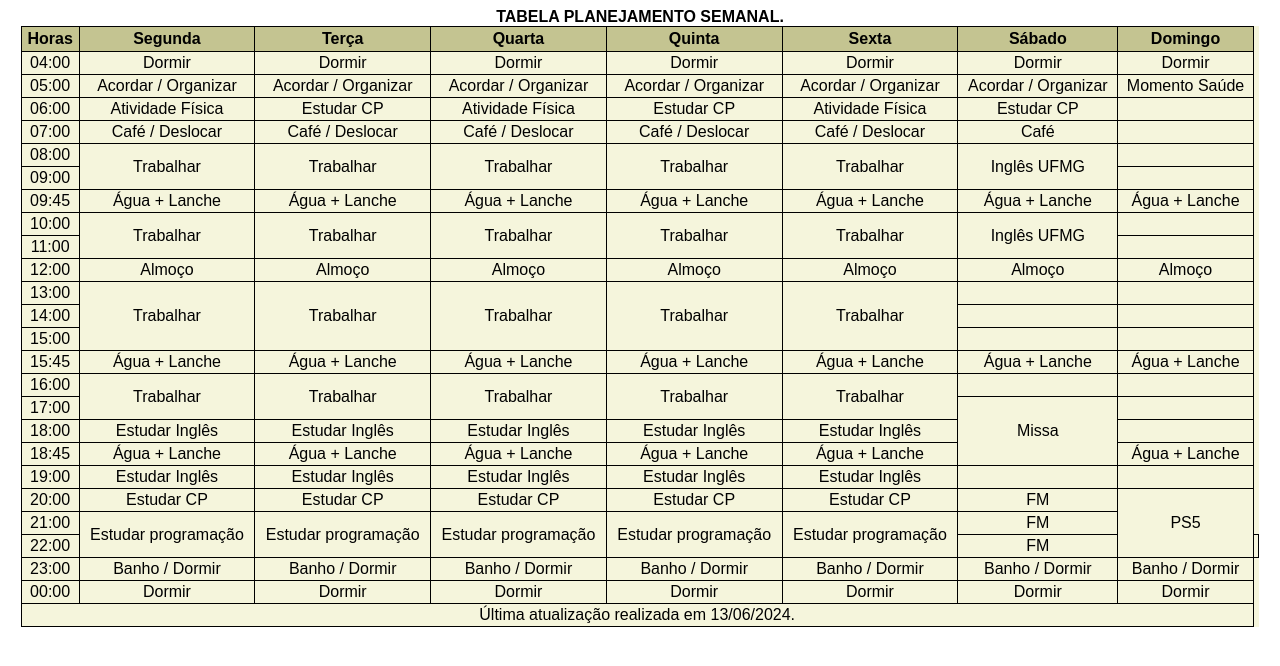
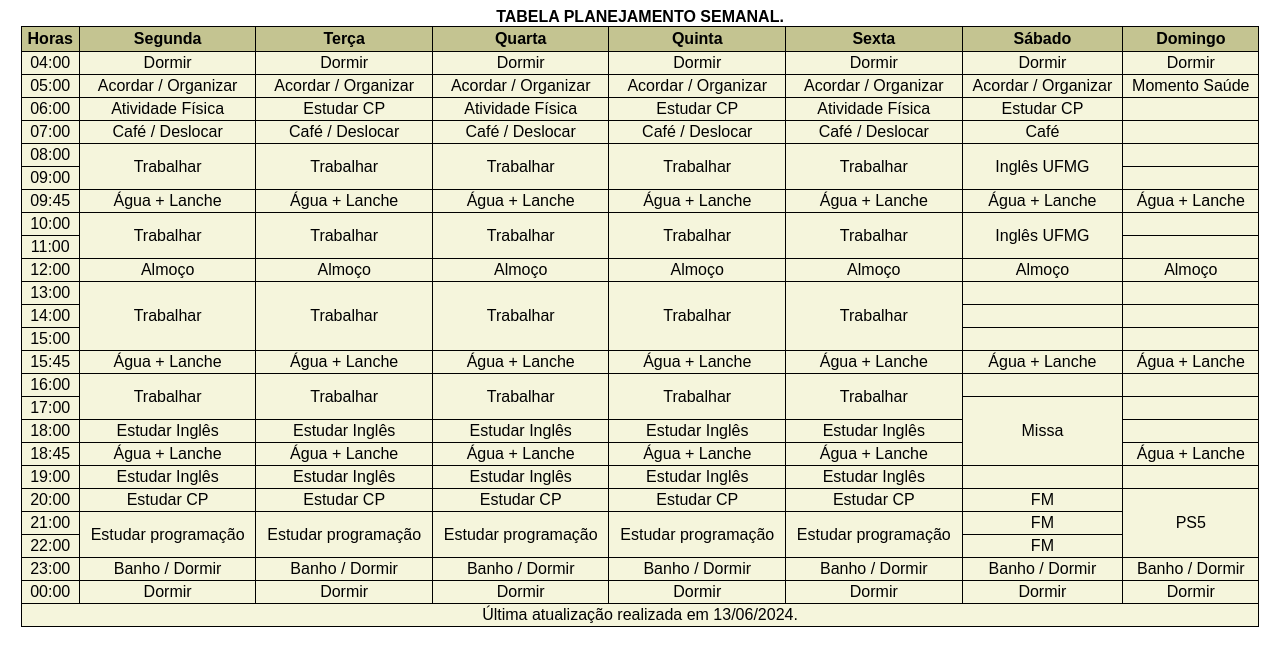
Before and after one commit to igorJSCARMO/igorJSCARMO.github.io, a plain HTML site: page planejamento-semanal.html in a window 1280 px wide. Drawn offline with Linux system fonts and the light colour scheme.

Commit message:
Update planejamento-semanal.html

```diff
--- a/planejamento-semanal.html
+++ b/planejamento-semanal.html
@@ -258,7 +258,7 @@
                     <tr>
                          <td>22:00</td> <!-- Hora -->
                          <td>FM</td> <!-- Sábado -->
-                         <td></td> <!-- Domingo -->
+
                     </tr>
                     <tr>
                          <td>23:00</td> <!-- Hora -->
```
